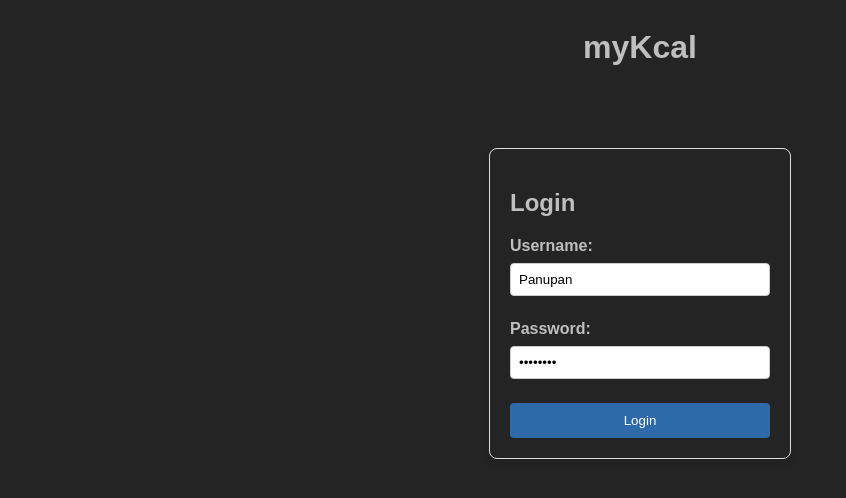
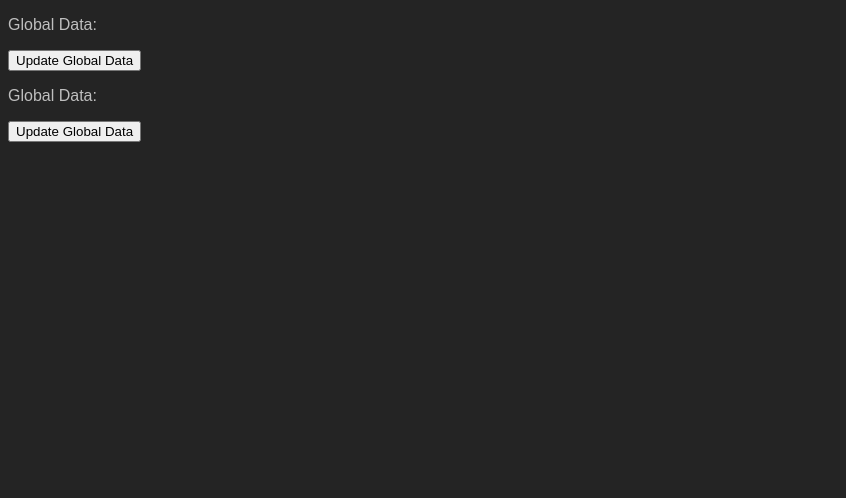
Before and after one commit to BallPanupan/myKcal, a React (Vite) app in the folder frontEnd/myKcal/: page / in a window 1280 px wide. Shown: the top 498 px of the page, without its empty margins (0-846 px from the left). Built offline with nearby package versions, Linux system fonts and the light colour scheme.

Commit message:
feat(GlobalProviderProps)

```diff
--- a/frontEnd/myKcal/src/App.tsx
+++ b/frontEnd/myKcal/src/App.tsx
@@ -1,35 +1,16 @@
-import { useState } from 'react'
-import reactLogo from './assets/react.svg'
-import viteLogo from '/vite.svg'
-import './App.css'
+// App.tsx
+import React from 'react';
+import { GlobalProvider } from './components/GlobalContext';
+import MainComponent from './components/MainComponent';
+import Testx from './components/Testx/Test';
 
-function App() {
-  const [count, setCount] = useState(0)
+const App: React.FC = () => {
+  return (
+    <GlobalProvider>
+      <MainComponent />
+      <Testx/>
+    </GlobalProvider>
+  );
+};
 
-  return (
-    <>
-      <div>
-        <a href="https://vitejs.dev" target="_blank">
-          <img src={viteLogo} className="logo" alt="Vite logo" />
-        </a>
-        <a href="https://react.dev" target="_blank">
-          <img src={reactLogo} className="logo react" alt="React logo" />
-        </a>
-      </div>
-      <h1>Vite + React</h1>
-      <div className="card">
-        <button onClick={() => setCount((count) => count + 1)}>
-          count is {count}
-        </button>
-        <p>
-          Edit <code>src/App.tsx</code> and save to test HMR
-        </p>
-      </div>
-      <p className="read-the-docs">
-        Click on the Vite and React logos to learn more
-      </p>
-    </>
-  )
-}
-
-export default App
+export default App;
--- /dev/null
+++ b/frontEnd/myKcal/src/components/GlobalContext.tsx
@@ -0,0 +1,36 @@
+// GlobalContext.tsx
+import React, { createContext, useContext, useState, ReactNode } from 'react';
+
+// Define the shape of your global state
+interface GlobalState {
+  someData: string;
+  setSomeData: (data: string) => void;
+}
+
+// Define the props for the GlobalProvider
+interface GlobalProviderProps {
+  children: ReactNode;
+}
+
+// Create the context
+const GlobalContext = createContext<GlobalState | undefined>(undefined);
+
+// Create a provider component that will wrap your app
+export const GlobalProvider: React.FC<GlobalProviderProps> = ({ children }) => {
+  const [someData, setSomeData] = useState<string>('');
+  console.log('someData: ', someData);
+  return (
+    <GlobalContext.Provider value={{ someData, setSomeData }}>
+      {children}
+    </GlobalContext.Provider>
+  );
+};
+
+// Custom hook to access the global state
+export const useGlobalState = () => {
+  const context = useContext(GlobalContext);
+  if (!context) {
+    throw new Error('useGlobalState must be used within a GlobalProvider');
+  }
+  return context;
+};
--- a/frontEnd/myKcal/src/components/Login/Login.css
+++ /dev/null
@@ -1,50 +0,0 @@
-/* src/components/Login.css */
-.login-container {
-  display: flex;
-  justify-content: center;
-  align-items: center;
-  flex-direction: column;
-}
-
-.login {
-  min-width: 260px;
-  max-width: 260px;
-  margin: 60px 0px 0px;
-  padding: 20px;
-  border: 1px solid #ddd;
-  border-radius: 8px;
-  box-shadow: 0 4px 8px rgba(0, 0, 0, 0.1);
-}
-
-.form-group {
-  margin-bottom: 16px;
-  display: flex;
-  flex-direction: column;
-}
-
-label {
-  display: block;
-  margin-bottom: 8px;
-  font-weight: bold;
-}
-
-input {
-  padding: 8px;
-  margin-bottom: 8px;
-  border: 1px solid #ccc;
-  border-radius: 4px;
-}
-
-.login-button {
-  width: 100%;
-  background-color: #2e6aaa;
-  color: #fff;
-  padding: 10px;
-  border: none;
-  border-radius: 4px;
-  cursor: pointer;
-}
-
-.login-button:hover {
-  background-color: #1a3c61;
-}
--- a/frontEnd/myKcal/src/components/Login/Login.tsx
+++ /dev/null
@@ -1,66 +0,0 @@
-import React, { ChangeEvent } from 'react';
-import './Login.css';
-
-interface LoginProps {
-	onLoginSuccess: (username: string, password: string) => void;
-}
-
-const Login: React.FC<LoginProps> = ({ onLoginSuccess }) => {
-	const [username, setUsername] = React.useState<string>('Panupan');
-	const [password, setPassword] = React.useState<string>('Password');
-
-	const handleLogin = () => {
-		// Add your login logic here
-		console.log('Logging in with:', { username, password });
-
-		// Call the callback on successful login
-		onLoginSuccess(username, password);
-	};
-
-	const handleUsernameChange = (e: ChangeEvent<HTMLInputElement>) => {
-		setUsername(e.target.value);
-	};
-
-	const handlePasswordChange = (e: ChangeEvent<HTMLInputElement>) => {
-		setPassword(e.target.value);
-	};
-
-	const handleSubmit = (e: React.FormEvent<HTMLFormElement>) => {
-		e.preventDefault();
-		handleLogin();
-	};
-
-	return (
-		<div className="login-container">
-			<h1>myKcal</h1>
-			<div className='login'>
-				<h2>Login</h2>
-				<form onSubmit={handleSubmit}>
-					<div className="form-group">
-						<label htmlFor="username">Username:</label>
-						<input
-							type="text"
-							id="username"
-							value={username}
-							onChange={handleUsernameChange}
-						/>
-					</div>
-					<div className="form-group">
-						<label htmlFor="password">Password:</label>
-						<input
-							type="password"
-							id="password"
-							value={password}
-							onChange={handlePasswordChange}
-						/>
-					</div>
-					<button type="submit" className="login-button">
-						Login
-					</button>
-				</form>
-			</div>
-		</div>
-	);
-};
-
-export default Login;
--- /dev/null
+++ b/frontEnd/myKcal/src/components/MainComponent.tsx
@@ -0,0 +1,16 @@
+// MainComponent.tsx
+import React from 'react';
+import { useGlobalState } from './GlobalContext';
+
+const MainComponent: React.FC = () => {
+  const { someData, setSomeData } = useGlobalState();
+
+  return (
+    <div>
+      <p>Global Data: {someData}</p>
+      <button onClick={() => setSomeData('New Global Data +1')}>Update Global Data</button>
+    </div>
+  );
+};
+
+export default MainComponent;
--- /dev/null
+++ b/frontEnd/myKcal/src/components/Testx/Test.tsx
@@ -0,0 +1,16 @@
+// Testx.tsx
+import React from 'react';
+import { useGlobalState } from '../GlobalContext';
+
+const Testx: React.FC = () => {
+  const { someData, setSomeData } = useGlobalState();
+
+  return (
+    <div>
+      <p>Global Data: {someData}</p>
+      <button onClick={() => setSomeData('New Global Data +2')}>Update Global Data</button>
+    </div>
+  );
+};
+
+export default Testx;
--- a/frontEnd/myKcal/src/main.tsx
+++ b/frontEnd/myKcal/src/main.tsx
@@ -1,10 +1,10 @@
 import React from 'react'
 import ReactDOM from 'react-dom/client'
 import './index.css'
-import Login from './components/Login/Login.tsx'
+import App from './App'
 
 ReactDOM.createRoot(document.getElementById('root')!).render(
   <React.StrictMode>
-    <Login/>
+    <App />
   </React.StrictMode>,
 )
```
